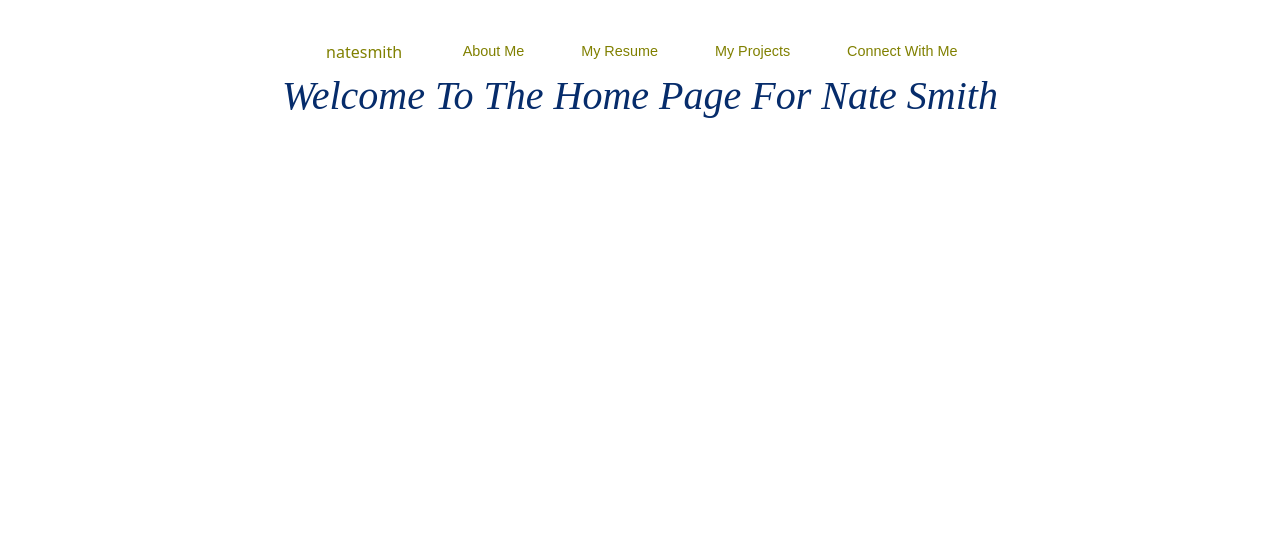
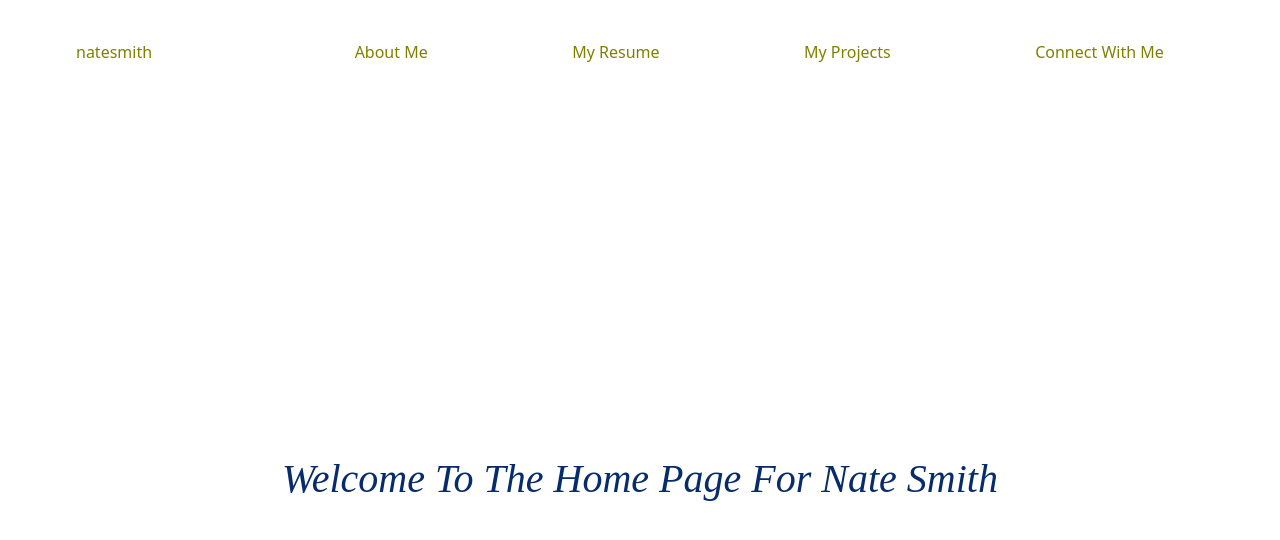
Before and after one commit to natesmith21/natesmith21.github.io, a React (Vite) app: page / in a window 1280 px wide. Shown: the top 540 px of the page. Built offline with nearby package versions, Linux system fonts and the light colour scheme.

Commit message:
resetting css

```diff
--- a/src/App.css
+++ b/src/App.css
@@ -3,6 +3,10 @@
   margin: 0 auto;
   padding: 2rem;
   /* text-align: center; */
+}
+
+main {
+  margin: 3rem auto;
 }
 /*
 .logo {
@@ -33,58 +37,57 @@
   color: #888;
 } */
 
-main {
+/* main {
   max-width: 1440px;;
-}
+} */
 
-h1{
+/* h1{
   font-size: 2.5rem;
-  /* text-align: right; */
   text-transform:capitalize;
   color: hsl(217, 90%, 22%);
   font-family: 'Vollkorn', serif;
   font-style:italic;
   margin-bottom: 0;
-}
+} */
 
-h2{
+/* h2{
   font-size: 2rem;
   text-transform: lowercase;
   color: hsl(217, 90%, 22%);
   font-family: 'Vollkorn' serif;
   font-style:italic;
-}
+} */
 
-h3{
+/* h3{
   font-size: 1.3rem;
   color: hsl(217, 60%, 45%);
   font-family: 'Vollkorn', serif;
-}
+} */
 
-h4{
+/* h4{
   color: hsl(217, 60%, 45%);
   font-family:'Karla', sans-serif;
-}
+} */
 
-p{
+/* p{
   font-size: .90rem;
   font-family:'Karla', sans-serif;
   color: hsl(217, 6%, 20%);
-}
+} */
 
-li{
+/* li{
   font-size: .90rem;
   font-family:'Karla', sans-serif;
   list-style: none;
-}
+} */
 
-#contact_info p{
+/* #contact_info p{
   text-align:right;
   font-size: .85rem;
   margin-top: 0;
-}
+} */
 
-a{
+/* a{
   text-decoration: none;
   color:olive;
-}
+} */
--- a/src/componenets/Home.jsx
+++ b/src/componenets/Home.jsx
@@ -1,9 +1,13 @@
 import React from "react";
+import './home.css';
+import { Container } from "reactstrap";
 
 const Home = () => {
 
     return (
-        <h1>Welcome to the Home Page for Nate Smith</h1>
+           <Container className='msg-area' fluid="lg">
+             <h1 className="welcome-msg">Welcome to the Home Page for Nate Smith</h1>
+           </Container>
     )
 }
 
--- a/src/componenets/Resume.jsx
+++ b/src/componenets/Resume.jsx
@@ -10,10 +10,10 @@ const Resume = () => {
         <Container fluid="md" className="intro">
          <img src={headshot} id="profile_pic" alt="Nate Smith Headshot" />
          <h1>Nathan Smith</h1>
-         <h2>Summary</h2>
-         <p>
+         {/* <h2>Summary</h2> */}
+         {/* <p>
          Versatile operations specialist with 7+ years of experience harnessing data, CRM systems, and process improvements to drive admissions and enrollment success. Proven track record of building scalable database solutions, leading reporting initiatives, and collaborating cross-functionally to solve complex problems. Just completed a Full Stack Software Development Certificate to deepen technical expertise and transition into a software development role. Unique blend of business acumen (MBA), technical proficiency, and analytical rigor — poised to contribute as a developer with strong operational insight.
-         </p>
+         </p> */}
         </Container>
             <h2>Experience</h2>
             <Container className="experience">
--- /dev/null
+++ b/src/componenets/home.css
@@ -0,0 +1,13 @@
+
+.msg-area {
+    display: flex;
+}
+
+.welcome-msg {
+    margin: 30% auto;
+    font-size: 2.5rem;
+    text-transform: capitalize;
+    color: hsl(217, 90%, 22%);
+    font-family: 'Vollkorn', serif;
+    font-style: italic;
+}
--- a/src/componenets/nav.css
+++ b/src/componenets/nav.css
@@ -13,4 +13,11 @@
 
 .home{
     margin: 0 2em;
+    text-decoration: none;
+    color:olive;
 }
+
+.nav-item a{
+  text-decoration: none;
+  color:olive;
+}
--- a/src/index.css
+++ b/src/index.css
@@ -12,30 +12,28 @@
   -webkit-font-smoothing: antialiased;
   -moz-osx-font-smoothing: grayscale;
 }
-
+/*
 a {
   font-weight: 500;
   color: #646cff;
   text-decoration: inherit;
-}
-a:hover {
+} */
+/* a:hover {
   color: #535bf2;
-}
+} */
 
 body {
   margin: 0;
-  display: flex;
-  /* place-items: center; */
   min-width: 320px;
   min-height: 100vh;
 }
 
-h1 {
+/* h1 {
   font-size: 3.2em;
   line-height: 1.1;
-}
+} */
 
-button {
+/* button {
   border-radius: 8px;
   border: 1px solid transparent;
   padding: 0.6em 1.2em;
@@ -52,9 +50,9 @@ button:hover {
 button:focus,
 button:focus-visible {
   outline: 4px auto -webkit-focus-ring-color;
-}
+} */
 
-@media (prefers-color-scheme: light) {
+/* @media (prefers-color-scheme: light) {
   :root {
     color: #213547;
     background-color: #ffffff;
@@ -65,4 +63,4 @@ button:focus-visible {
   button {
     background-color: #f9f9f9;
   }
-}
+} */
```
Also changed, not shown: src/componenets/resume.css (+13 -15 lines).
